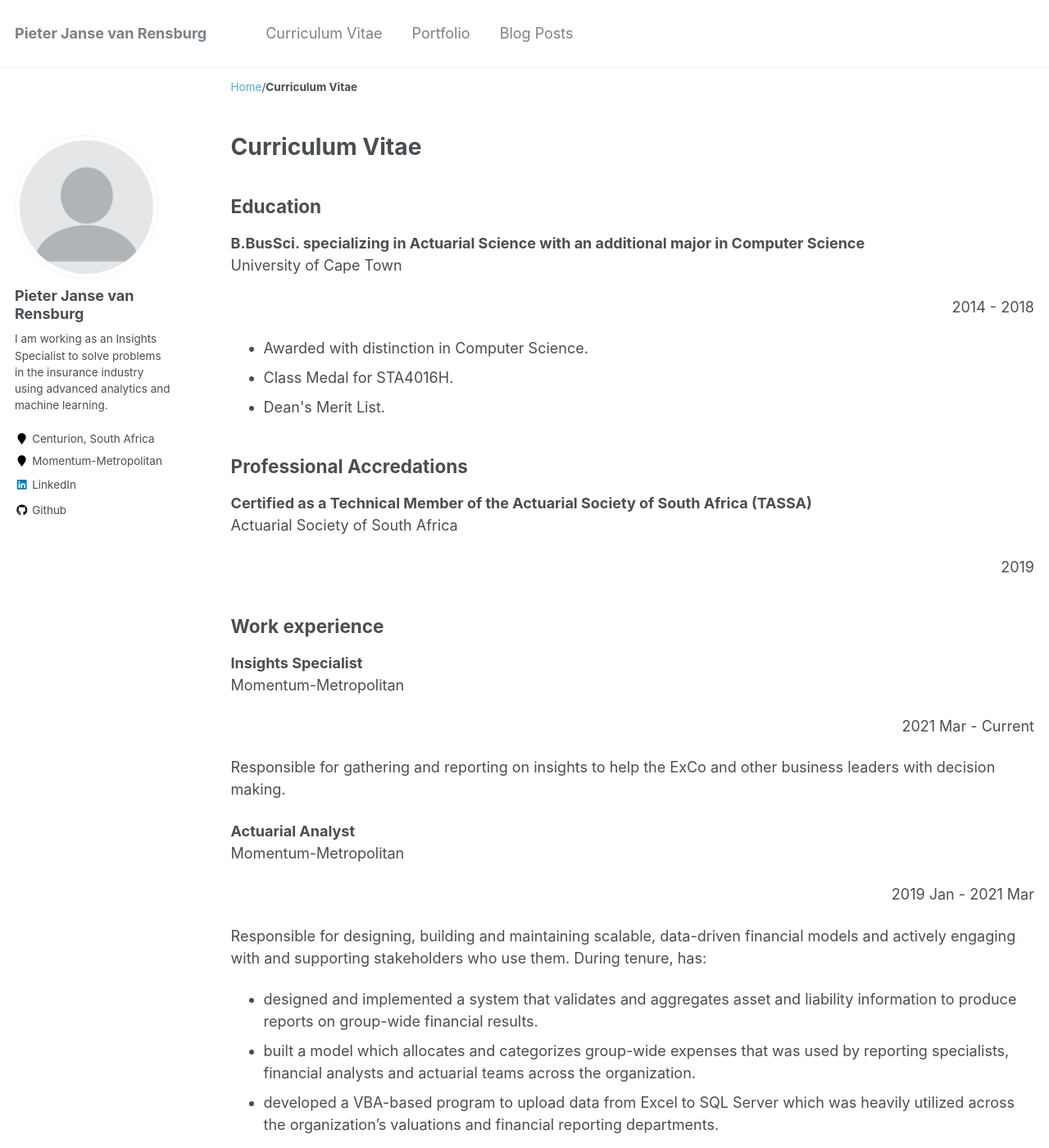
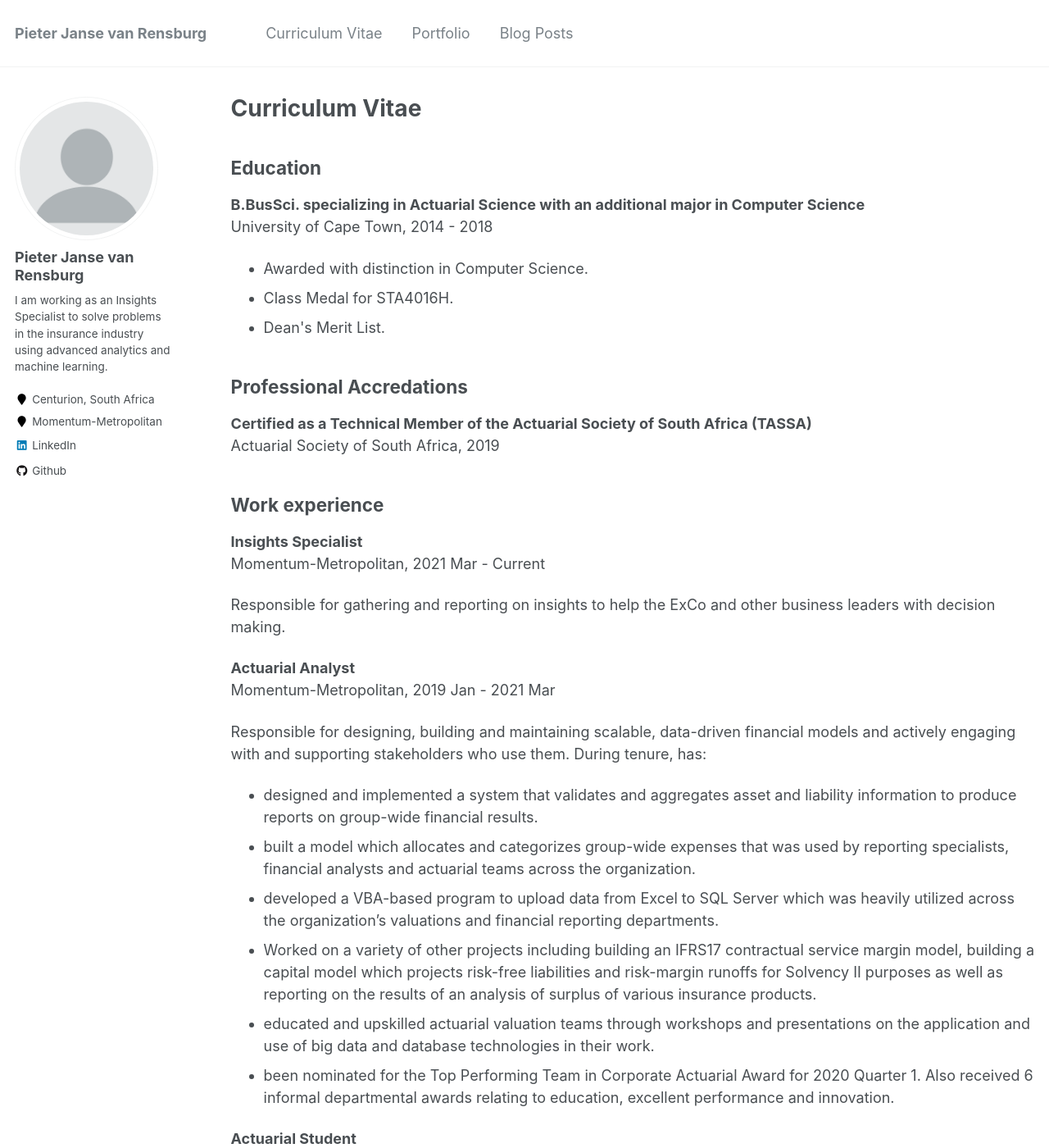
Before and after one commit to Pieter07/my-website, a Jekyll site: the page built from _pages/cv.html, in a window 1280 px wide and 1400 px high. Shown: the whole window at 82% size. Built offline with Jekyll 4.4.1, drawn with Linux system fonts in a browser that asks for light colours; some of the changed text lies outside the part shown.

Commit message:
Updated curriculum vitae html file.

```diff
--- a/_config.yml
+++ b/_config.yml
@@ -15,7 +15,7 @@ url                      : https://pieter07.github.io/my-website # the base host
 baseurl                  : "" # the subpath of your site, e.g. "/blog"
 repository               : "pieter07.github.io/my-website"
 teaser                   :  # filename of teaser fallback teaser image placed in /images/, .e.g. "500x300.png"
-breadcrumbs              : true # true, false (default)
+breadcrumbs              : false # true, false (default)
 words_per_minute         : 160
 future                   : true
 read_more                : "disabled" # if enabled, adds "Read more" links to excerpts
--- a/_pages/cv.html
+++ b/_pages/cv.html
@@ -14,7 +14,7 @@ redirect_from:
   <article>
     <p>
       <b>B.BusSci. specializing in Actuarial Science with an additional major in Computer Science</b></br>
-      University of Cape Town<p style="text-align: right">2014 - 2018</p>
+      University of Cape Town, 2014 - 2018
     </p>
     <p>
     <ul>
@@ -30,7 +30,7 @@ redirect_from:
   <h2>Professional Accredations</h2>
   <p>
     <b>Certified as a Technical Member of the Actuarial Society of South Africa (TASSA)</b></br>
-    Actuarial Society of South Africa <p style="text-align: right">2019</p>
+    Actuarial Society of South Africa, 2019
   </p>
 </section>
 
@@ -39,7 +39,7 @@ redirect_from:
   <article>
   <p>
     <b>Insights Specialist</b></br>
-    Momentum-Metropolitan <p style="text-align: right">2021 Mar - Current</p>
+    Momentum-Metropolitan, 2021 Mar - Current
   </p>
   <p>
     Responsible for gathering and reporting on insights to help the ExCo and other business leaders with decision making.
@@ -48,7 +48,7 @@ redirect_from:
   <article>
     <p>
       <b>Actuarial Analyst</b></br>
-      Momentum-Metropolitan <p style="text-align: right">2019 Jan - 2021 Mar</p>
+      Momentum-Metropolitan, 2019 Jan - 2021 Mar
     </p>
     <p>
       Responsible for designing, building and maintaining scalable, data-driven financial models and actively engaging with and
@@ -73,7 +73,7 @@ redirect_from:
   <article>
     <p>
       <b>Actuarial Student</b></br>
-      Momentum-Metropolitan <p style="text-align: right">2018 Jun - 2018 Jul</p>
+      Momentum-Metropolitan, 2018 Jun - 2018 Jul
     </p>
     <p>
       Wrote SQL stored procedures which cleansed and validated gigabytes of raw product data to prepare it for the valuation. Also, designed and implemented a proxy model to assess the impact of changes in the value of investment classes on the company’s liabilities.
@@ -82,7 +82,7 @@ redirect_from:
   <article>
     <p>
       <b>Contract Worker</b></br>
-    Momentum-Metropolitan <p style="text-align: right">2017 Dec - 2018 Feb</p>
+    Momentum-Metropolitan, 2017 Dec - 2018 Feb
     </p>
     <p>
       Analyzed the year-on-year surplus emerging for several insurance products, identified discrepancies and trends and
```
